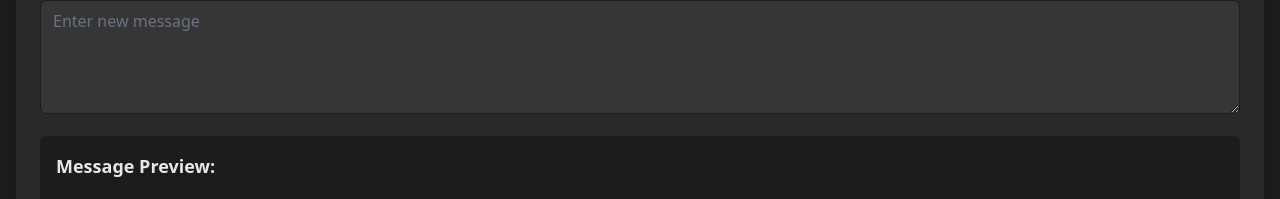
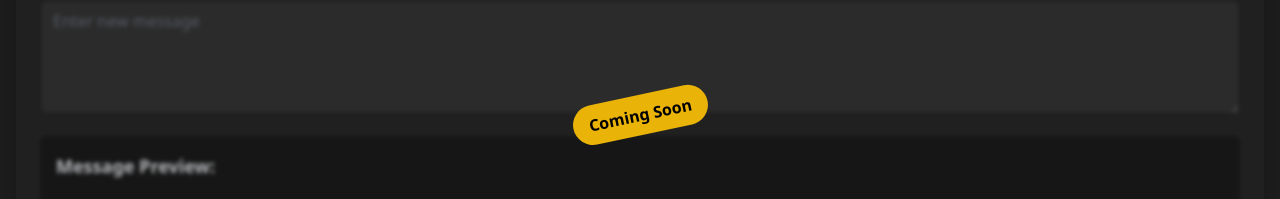
Before and after one commit to Bart710/gifsfrontend, a Next.js app in the folder frontend/: page /messages in a window 1280 px wide. Shown: the part 284-483 px from the top of the page. Built offline with nearby package versions, Linux system fonts and the light colour scheme; no server answers; sample sign-in values are in the browser's storage.

Commit message:
Update Messages.js

```diff
--- a/frontend/src/components/Messages.js
+++ b/frontend/src/components/Messages.js
@@ -3,7 +3,7 @@ import { SketchPicker } from "react-color";
 
 const API_BASE_URL = process.env.NEXT_PUBLIC_API_BASE_URL;
 
-export default function Messages() {
+export default function Messages(userRole) {
   const [message, setMessage] = useState("");
   const [label, setLabel] = useState("");
   const [messages, setMessages] = useState([]);
@@ -102,6 +102,14 @@ export default function Messages() {
   };
 
   return (
+    <div className="relative">
+      {userRole != "admin" && (
+        <div className="absolute inset-0 bg-black bg-opacity-20 backdrop-blur-[2px] rounded-lg flex items-center justify-center z-10">
+          <div className="bg-yellow-500 text-black font-bold py-2 px-4 rounded-full transform -rotate-12">
+            Coming Soon
+          </div>
+        </div>
+      )}
       <div className="bg-[#292929] p-6 rounded-lg shadow-lg">
         <h2 className="text-2xl font-bold mb-4 text-gray-100">
           {editingId ? "Edit Message" : "Create New Message"}
@@ -185,7 +193,9 @@ export default function Messages() {
         </form>
 
         <div className="bg-[#363636] p-4 rounded-lg mt-4">
-        <h3 className="text-xl font-semibold mb-2 text-gray-200">Messages:</h3>
+          <h3 className="text-xl font-semibold mb-2 text-gray-200">
+            Messages:
+          </h3>
           {messages.map((msg) => (
             <div
               key={msg._id}
@@ -206,5 +216,6 @@ export default function Messages() {
           ))}
         </div>
       </div>
+    </div>
   );
 }
```
Lines whose indentation alone changed are shown as unchanged.
